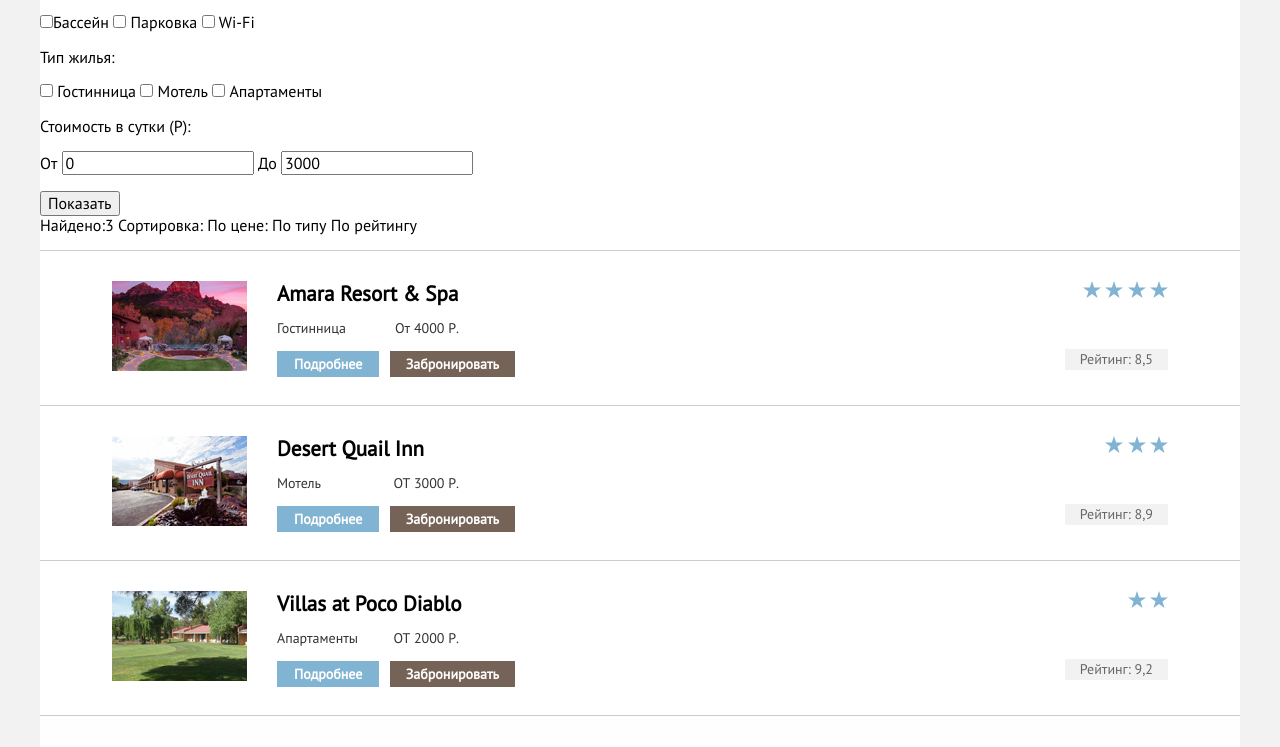
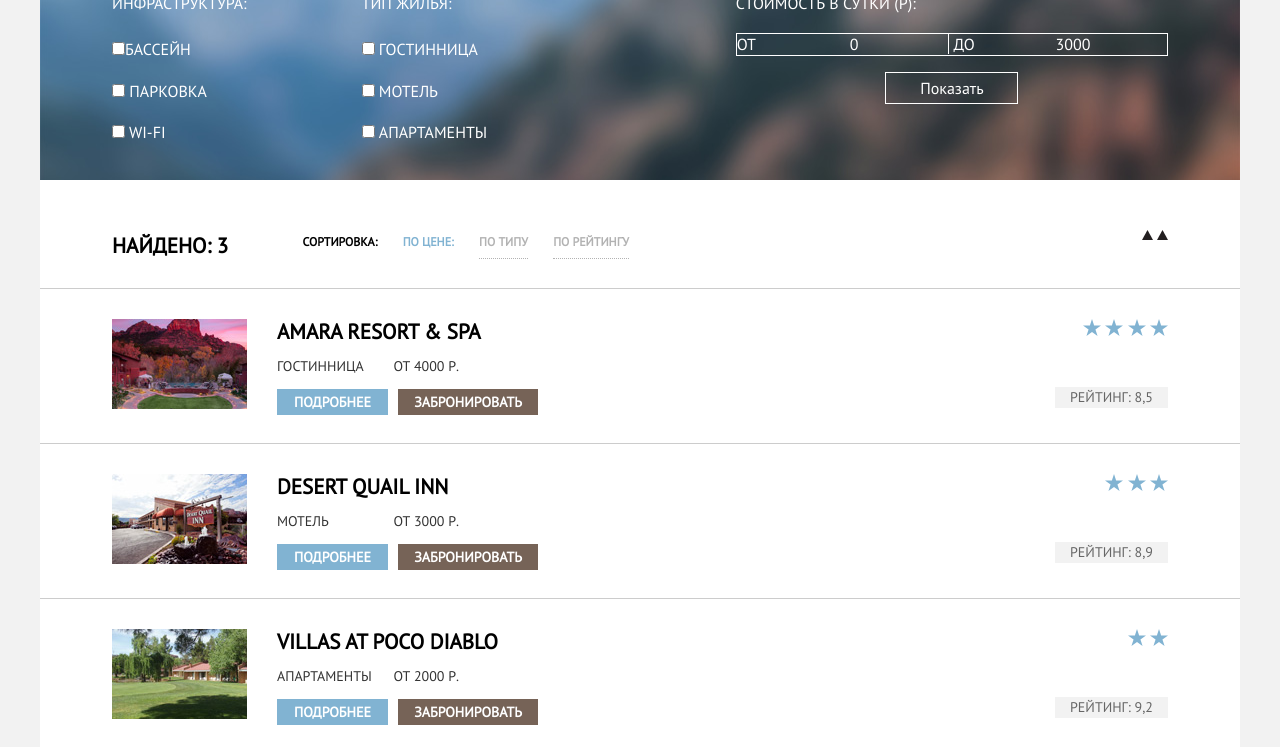
Before and after one commit to blinovigo/563145-sedona-24, a plain HTML site: page hotels.html in a window 1280 px wide. Shown: the part 93-840 px from the top of the page. Drawn offline with Linux system fonts and the light colour scheme.

Commit message:
Доделал все понятные элементы. Остались самые сложные

```diff
--- a/css/style.css
+++ b/css/style.css
@@ -23,6 +23,7 @@ html {
 
 main{
 	font-family: 'PT Sans', sans-serif;
+	text-transform:uppercase;
 }
 
 .main-header{
@@ -34,6 +35,7 @@ main{
 .main-header nav{
 	background-color:white;
 	height:56px;
+
 }
 
 .link-list{
@@ -67,7 +69,9 @@ main{
 	margin: 76px auto 79px auto;
 }
 
-
+.review{
+	text-align:center;
+}
 
 .review>p{
 	font-size: 21px;
@@ -81,21 +85,50 @@ main{
 	font-size: 14px;
 	line-height: 26px;
 	color:#333333;
-	margin:38px auto 56px auto;
+	margin: 32px auto 50px auto;
+}
+
+.reason-1{
+	display:flex;
+	min-height:256px;
+
 }
 
 .reason-title{
 	background-color:#81b3d2;
 	color:#f2f2f2;
+	width:400px;
+	padding:46px 60px;
+	text-align:center;
 }
-.reason-1-title h3{
+.reason-title h3{
 	font-size: 21px;
 	font-weight: bold;
-	line-height:21px;
+	padding:0;
+	margin:0;
 }
-.reason-1-title p{
+.reason-title p{
 	font-size: 14px;
-	line-height:21px;
+    margin: 19px 0 0 0;
+
+}
+
+.reason-1-img{
+	height:100%;
+}
+
+.reason-1-review-list{
+	display:flex;
+	list-style:none;
+	justify-content:space-around;
+	padding-top: 60px;
+	padding-bottom:85px;
+	height:330px;
+	margin:0;
+}
+
+.reason-1-review-item{
+	width:252px;
 }
 
 .reason-1-review-list h5{
@@ -103,6 +136,8 @@ main{
 	font-weight: bold;
 	line-height:21px;
 	color:black;
+	margin-top:29px;
+	margin-bottom:21px;
 }
 .reason-1-review-list p{
 	font-size: 14px;
@@ -110,8 +145,13 @@ main{
 	color:#333333;
 }
 
+.other-reason{
+	display:flex;
+}
+
 .other-reason-title{
-	background-color:#f2f2f2;
+	background-color: #f2f2f2;
+    display: flex;
 }
 
 .other-reason h3{
@@ -126,17 +166,24 @@ main{
 	color:white;
 }
 
+.other-reason-title section{
+	padding:50px 95px 63px;
+}
+
 .other-reason-title h3{
 	font-size: 21px;
 	font-weight: bold;
 	line-height:21px;
 	color:black;
+	margin:0;
 }
 .other-reason-title p{
-	font-size: 21px;
+	font-size: 14px;
 	font-weight: bold;
 	line-height:21px;
 	color:rgba(0, 1, 1, 0.2);
+	margin:0;
+	margin-top:19px;
 }
 
 
@@ -145,8 +192,8 @@ main{
 	font-size: 14px;
 	line-height:24px;
 	color:#333333;
-	width:434px;
 	margin:57px auto 52px auto;
+	text-align:center;
 }
 .search-text span{
 	font-size: 30px;
@@ -167,6 +214,7 @@ main{
 	width:568px;
 	margin: auto;
     padding: 30px 0;
+	text-align:center;
 }
 
 .search-hotels-background{
@@ -252,10 +300,113 @@ main{
 
 /* hotels.html */
 
+.main-search form{
+	background: url(../img/filter-mount_sedons.jpg) no-repeat;
+    background-size: cover;
+    background-position: center;
+    height: 217px;
+    color: white;
+    display: flex;
+    justify-content: space-between;
+	padding:31px 72px;
+}
+
+.left-filter{
+	display:flex;
+
+}
+
+.add-service-filter{
+	display: flex;
+    flex-direction: column;
+	padding-right:115px;
+}
+
+.filter-title{
+	margin: 0 0 5px 0;
+}
+
+.filter-checkbox{
+	margin-top: 23px;
+}
+
+.type-hour-filter{
+	display: flex;
+    flex-direction: column;
+}
+
+.price-filter{
+	display: flex;
+    flex-direction: column;
+}
+
+.price-input{
+	background-color: rgba(0,0,0,0);
+    border: none;
+	color:inherit;
+	text-align:center;
+}
+
+.price-value{
+	border: 1px solid white;
+}
+
+.price-filter span:first-child{
+	border-right: 1px solid white;
+}
+
+.price-filter button{
+	width: 133px;
+    height: 32px;
+    align-self: center;
+    border: 1px solid white;
+    background-color: rgba(0,0,0,0);
+	color:inherit;
+}
+
 .result-search-list{
 	padding:0;
 	margin:0;
 }
+
+.filter-links{
+	display: flex;
+    align-items: flex-end;
+    justify-content: space-between;
+    margin: 29px 72px;
+	font-weight:bold;
+}
+
+.filter-links-left{
+	display: flex;
+	justify-content: space-between;
+	width: 517px;
+}
+
+.filter-result{
+	line-height:26px;
+	font-size:21px;
+	padding-right:49px;
+}
+
+.filter-links-left p{
+	font-size:12px;
+	line-height:18px;
+	margin: 0;
+}
+
+.filter-links-left a{
+	font-size:12px;
+	line-height:18px;
+	color:rgba(0, 0, 0, 0.3);
+	border-bottom: 1px dotted;
+}
+.filter-links-left a:first-of-type{
+	color:#81b3d2;
+	border:none;
+}
+
+
 
 .result-search-item{
 	display: flex;
--- a/hotels.html
+++ b/hotels.html
@@ -37,37 +37,45 @@
 			<h1 class="visually-hidden">Поиск гостинницы</h1>
 			<section class="main-search">
 			 <form method="post" action="https://echo.htmlacademy.ru">
-				<div class="add-service-filter">
-					<p class="add-service-filter-title">Инфраструктура:</p>
-					<label class="add-service-filter-checkbox"><input name="filter-pool" type="checkbox"><span>Бассейн</span></label>
-					<label class="add-service-filter-checkbox"><input name="filter-parking"  type="checkbox"> <span>Парковка</span> </label>
-					<label class="add-service-filter-checkbox" ><input name="filter-wifi"  type="checkbox"> <span>Wi-Fi</span> </label>
-				</div>
-				<div class="type-houы-filter">
-					<p class="add-service-filter-title">Тип жилья:</p>
-					<label class="add-service-filter-checkbox"><input name="filter-hotel" type="checkbox"> <span>Гостинница</span> </label>
-					<label class="add-service-filter-checkbox"><input name="filter-motel" type="checkbox"> <span>Мотель</span> </label>
-					<label class="add-service-filter-checkbox"><input name="filter-apartments" type="checkbox"> <span>Апартаменты</span> </label>
+				<div class="left-filter">
+					<div class="add-service-filter">
+						<p class="filter-title">Инфраструктура:</p>
+						<label class="filter-checkbox"><input name="filter-pool" type="checkbox"><span>Бассейн</span></label>
+						<label class="filter-checkbox"><input name="filter-parking"  type="checkbox"> <span>Парковка</span> </label>
+						<label class="filter-checkbox" ><input name="filter-wifi"  type="checkbox"> <span>Wi-Fi</span> </label>
+					</div>
+					<div class="type-hour-filter">
+						<p class="filter-title">Тип жилья:</p>
+						<label class="filter-checkbox"><input name="filter-hotel" type="checkbox"> <span>Гостинница</span> </label>
+						<label class="filter-checkbox"><input name="filter-motel" type="checkbox"> <span>Мотель</span> </label>
+						<label class="filter-checkbox"><input name="filter-apartments" type="checkbox"> <span>Апартаменты</span> </label>
+					</div>
 				</div>
 				<div class="price-filter">
-					<p class="add-service-filter-title">Стоимость в сутки (Р):</p>
-					<p>
-						<span>От <input name="min-price" value="0"></span>
-						<span>До <input name="max-price" value="3000"></span>
+					<p class="filter-title">Стоимость в сутки (Р):</p>
+					<p class="price-value">
+						<span>От <input class="price-input" name="min-price" value="0"></span>
+						<span>До <input class="price-input" name="max-price" value="3000"></span>
 					</p>
 					<!-- Ценовой ползунок -->
 					<button type="submit">Показать</button>
 				</div>
 			 </form>
 			 <div class="filter-links">
-				<span>Найдено:3</span>
-				<a href="">Сортировка:</a>
-				<a href="">По цене:</a>
-				<a href="">По типу</a>
-				<a href="">По рейтингу</a>
+				<div class="filter-links-left">
+					<span class="filter-result">Найдено: 3</span>
+					<p>Сортировка:</p>
+					<a href="">По цене:</a>
+					<a href="">По типу</a>
+					<a href="">По рейтингу</a>
+				</div>
 				<p class="filter-links-arrow">
-					<a><span class="visually-hidden">Ссылка для сотртировка по убыванию</span></a>
-					<a><span class="visually-hidden">Ссылка для сотртировка по возрастанию</span></a>
+					<a>
+						<img src="../img/icon-up-dir.svg" alt="Ссылка для сортировки по убыванию">
+					</a>
+					<a>
+						<img src="../img/icon-up-dir.svg" alt="Ссылка для сортировки по возрастанию">
+					</a>
 				</p>
 			 </div>
 			</section>
```
Also changed, not shown: index.html (+14 -14 lines), img/icon-down-dir.svg (added), img/icon-up-dir.svg (added).
